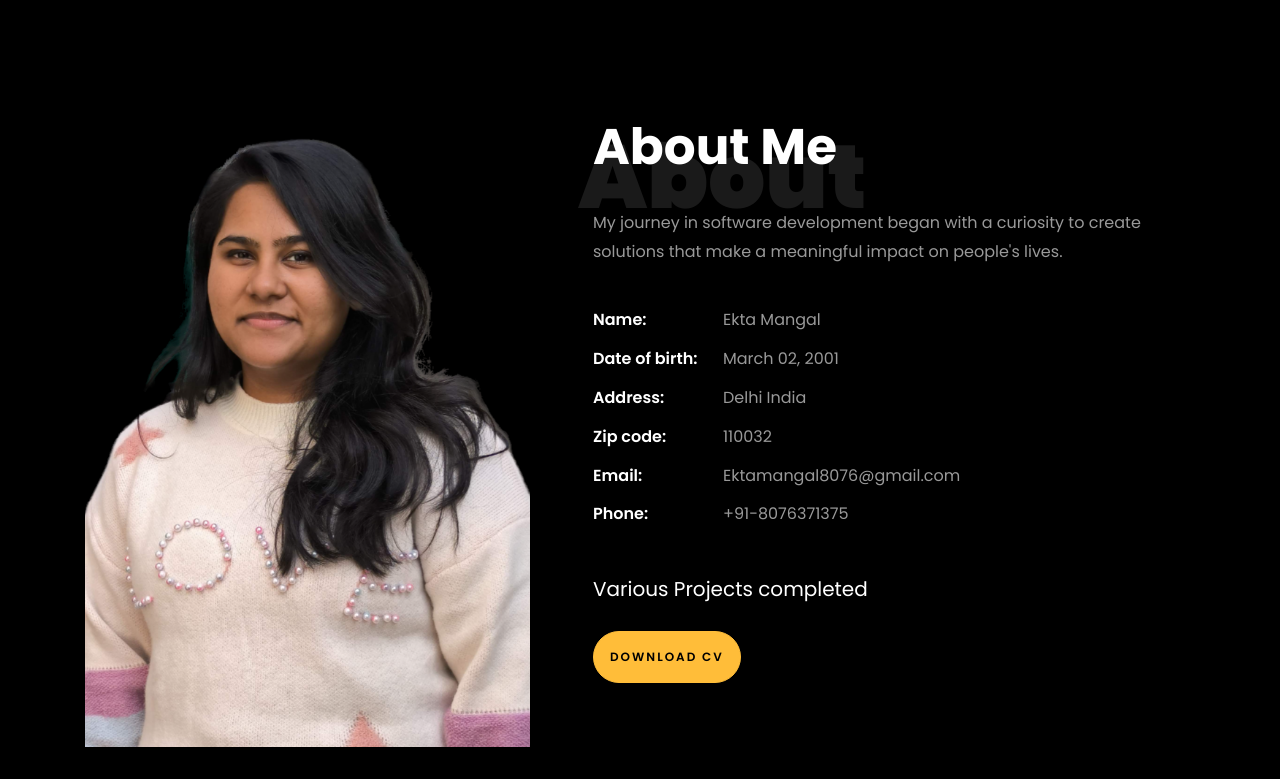
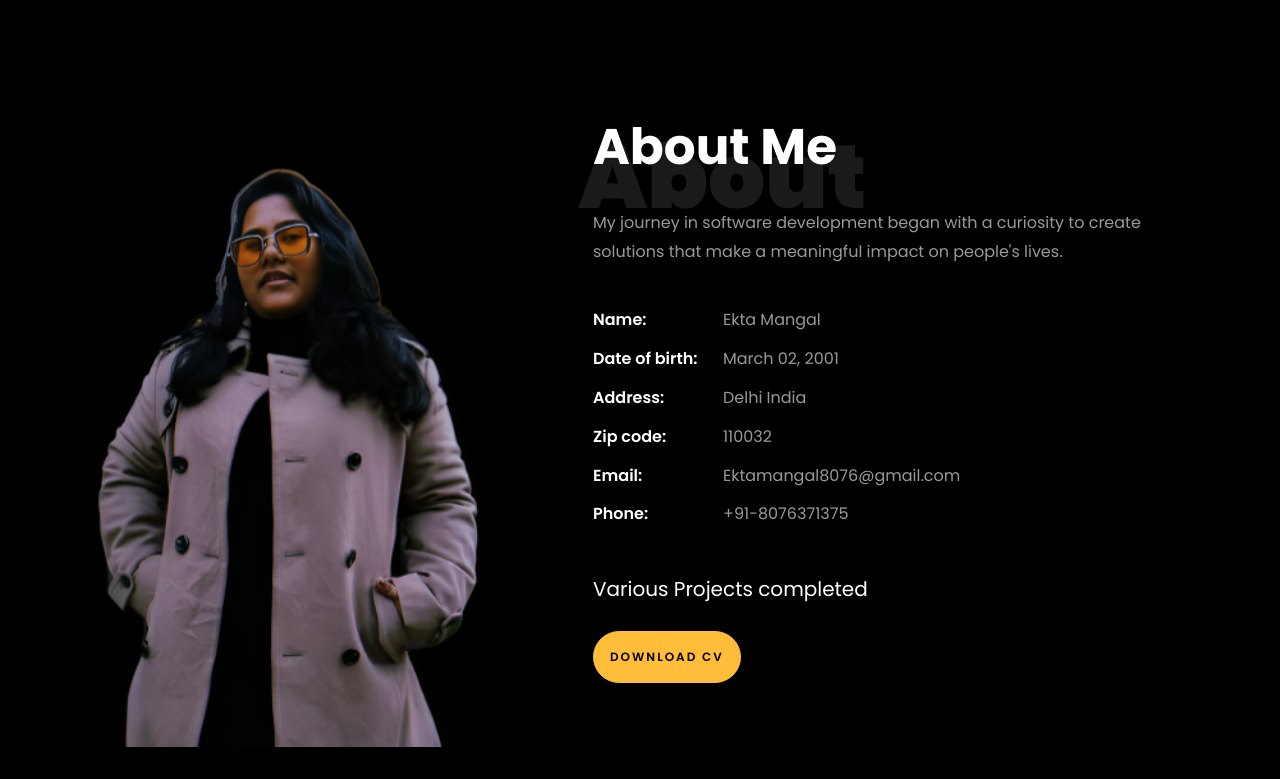
Before and after one commit to firewinds-code/Ekta-Mangal, a plain HTML site: page index.html in a window 1280 px wide. Shown: the part 781-1560 px from the top of the page. Drawn offline with Linux system fonts and the light colour scheme; files whose address does not match are found by name.

Commit message:
Update index.html

```diff
--- a/index.html
+++ b/index.html
@@ -148,7 +148,7 @@
               <div class="overlay"></div>
               <div
                 class="img d-flex align-self-stretch align-items-center"
-                style="background-image: url(images/bg_1.png)"
+                style="background-image: url(images/bg_2.png)"
               ></div>
             </div>
           </div>
```
